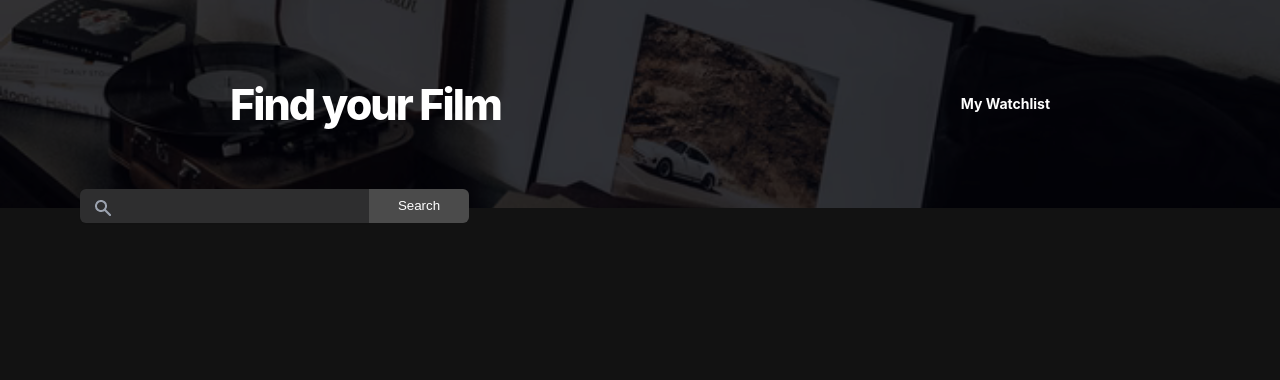
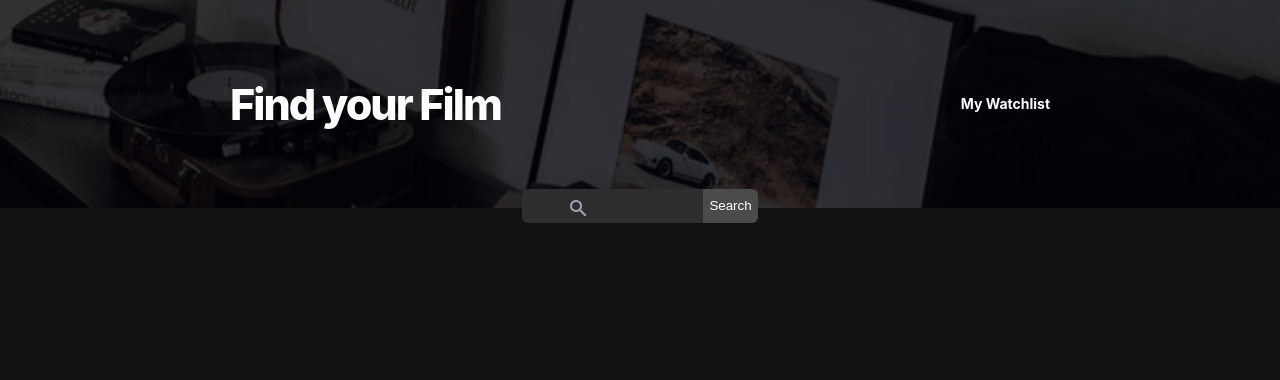
Before and after one commit to Ankita-Nimkar/movie-watchlist-app, a plain HTML site: page index.html in a window 1280 px wide. Shown: the top 380 px of the page. Drawn offline with Linux system fonts and the light colour scheme.

Commit message:
Update style.css

```diff
--- a/style.css
+++ b/style.css
@@ -44,7 +44,9 @@ header {
   justify-content: center;
   position: absolute;
   top: 11.813em;
-  left: 5em;
+  width: 170px;
+  left: 50%;
+  transform: translate(-50%, 0);
 }
 .search-bar input {
   height: 2.375em;
```
